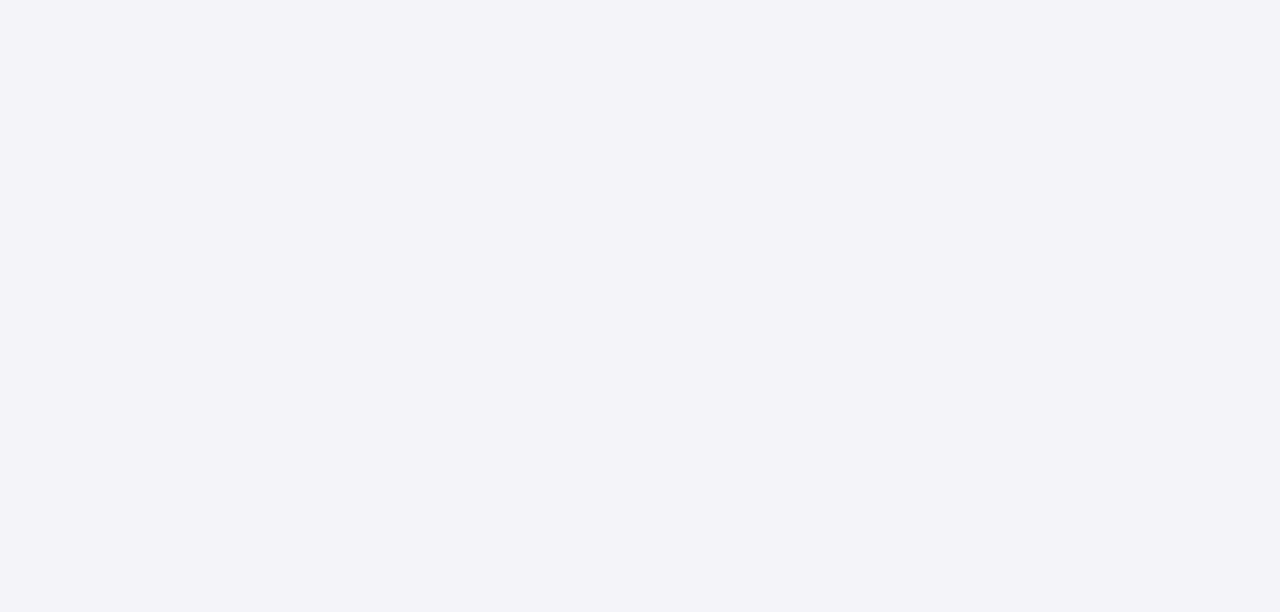
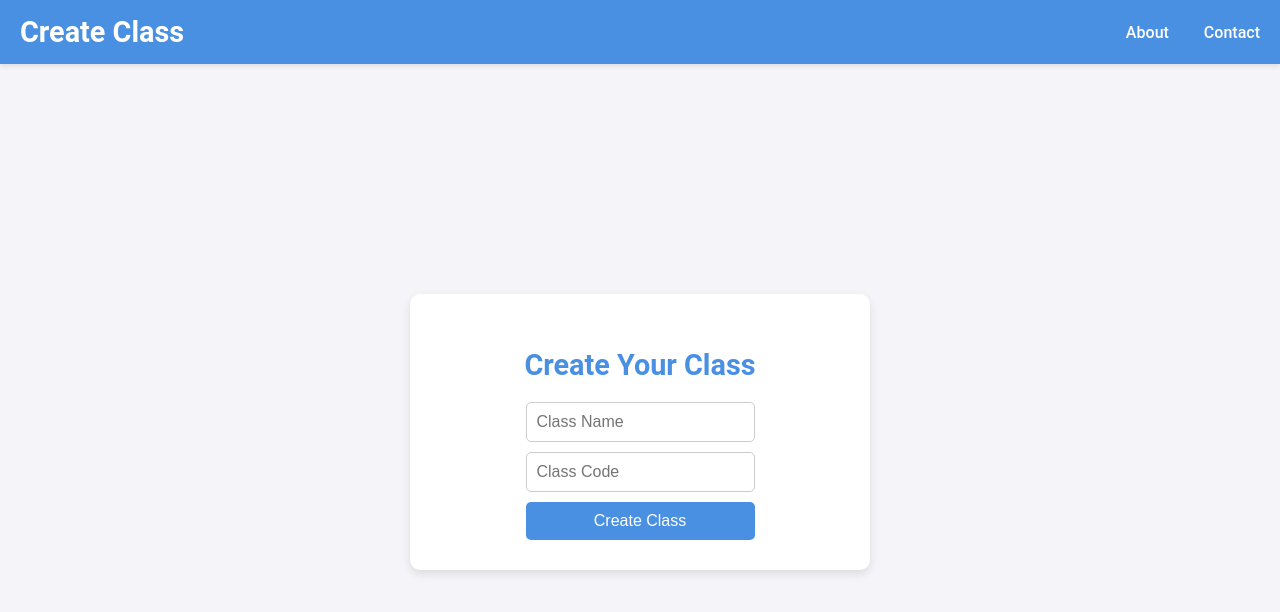
Before and after one commit to 4l0sh/studentPortal, a React (Vite) app in the folder studentportal/: page /createClass in a window 1280 px wide. Before the commit this address had no page. Shown: the top 612 px of the page. Built offline with nearby package versions, Linux system fonts and the light colour scheme.

Commit message:
add class for teachers

```diff
--- a/studentportal/src/App.jsx
+++ b/studentportal/src/App.jsx
@@ -5,6 +5,7 @@ import StudentSignup from './pages/studentSignup/studentSignup';
 import TeacherSignup from './pages/teacherSignup/teacherSignup';
 import TeacherLogin from './pages/teacherLogin/teacherLogin';
 import TeacherHome from './pages/teacherHome/teacherHome';
+import CreateClass from './pages/createClass/createClass';
 import About from './pages/about/about';
 import './App.css';
 
@@ -19,6 +20,7 @@ function App() {
           <Route path='/teacherLogin' element={<TeacherLogin />} />
           <Route path='/about' element={<About />} />
           <Route path='/teacher/home' element={<TeacherHome />} />
+          <Route path='/createClass' element={<CreateClass />} />
         </Routes>
       </Router>
     </Fragment>
--- /dev/null
+++ b/studentportal/src/pages/createClass/createClass.css
@@ -0,0 +1,38 @@
+.createClassContainer {
+  display: flex;
+  height: 100%;
+  box-sizing: border-box;
+  justify-content: center;
+  align-items: center;
+  flex-direction: column;
+}
+
+.classForm {
+  display: flex;
+  flex-direction: column;
+  gap: 10px;
+}
+.classForm input {
+  padding: 10px;
+  font-size: 1rem;
+  border: 1px solid #ccc;
+  border-radius: 5px;
+  transition: border-color 0.3s ease;
+}
+.classForm input:focus {
+  border-color: #4a90e2;
+  outline: none;
+}
+.classForm button {
+  padding: 10px;
+  font-size: 1rem;
+  color: white;
+  background-color: #4a90e2;
+  border: none;
+  border-radius: 5px;
+  cursor: pointer;
+  transition: background-color 0.3s ease;
+}
+.classForm button:hover {
+  background-color: #357ab8;
+}
--- /dev/null
+++ b/studentportal/src/pages/createClass/createClass.jsx
@@ -0,0 +1,72 @@
+import { Fragment, useState } from 'react';
+import './createClass.css';
+const CreateClass = () => {
+  const [className, setClassName] = useState('');
+  const [classCode, setClassCode] = useState('');
+  const [errorMessage, setErrorMessage] = useState('');
+
+  const submitHandle = (e) => {
+    e.preventDefault();
+    fetch('http://localhost:3000/api/createClass', {
+      method: 'POST',
+      headers: {
+        'Content-Type': 'application/json',
+        token: sessionStorage.getItem('token'),
+      },
+      body: JSON.stringify({ className, classCode }),
+    })
+      .then((response) => {
+        if (response.status === 200) {
+          response.json().then((data) => {
+            console.log(data);
+            window.location.href = '/teacher/home';
+          });
+        } else if (response.status === 400) {
+          setErrorMessage('Class already exists');
+        } else {
+          setErrorMessage('Something went wrong');
+        }
+      })
+      .catch((error) => {
+        console.log('Error creating class ', error);
+        setErrorMessage('Something went wrong');
+      });
+  };
+
+  return (
+    <Fragment>
+      <div className='mainContainer'>
+        <div className='navBar'>
+          <div className='navBarTitle'>
+            <h2>Create Class</h2>
+          </div>
+          <div className='navBarLinks'>
+            <a href='/about'>About</a>
+            <a href='#'>Contact</a>
+          </div>
+        </div>
+        <div className='createClassContainer'>
+          <div className='loginCard'>
+            <h2>Create Your Class</h2>
+            {errorMessage && <p className='error'>{errorMessage}</p>}
+            <form className='classForm' onSubmit={(e) => submitHandle(e)}>
+              <input
+                type='text'
+                placeholder='Class Name'
+                onChange={(e) => setClassName(e.target.value)}
+              />
+              <input
+                type='text'
+                placeholder='Class Code '
+                onChange={(e) => setClassCode(e.target.value)}
+              />
+              <button type='submit'>Create Class</button>
+            </form>
+          </div>
+        </div>
+      </div>
+    </Fragment>
+  );
+};
+
+export default CreateClass;
--- a/studentportal/src/pages/teacherHome/teacherHome.jsx
+++ b/studentportal/src/pages/teacherHome/teacherHome.jsx
@@ -1,5 +1,7 @@
 import { Fragment, useEffect, useState } from 'react';
+import axios from 'axios';
 import './teacherHome.css';
+import M from 'materialize-css';
 
 const TeacherHome = () => {
   const [assignments, setAssignments] = useState([]);
@@ -7,14 +9,13 @@ const TeacherHome = () => {
   const [assignmentName, setAssignmentName] = useState('');
   const [dueDate, setDueDate] = useState('');
   const addDate = new Date().toISOString().split('T')[0];
-  const teacherId = sessionStorage.getItem('teacherId');
 
   useEffect(() => {
+    const fetchAssignments = async () => {
       fetch('http://localhost:3000/api/assignments', {
         method: 'GET',
         headers: {
           'Content-Type': 'application/json',
-        teacherId: teacherId,
           token: sessionStorage.getItem('token'),
         },
       })
@@ -25,12 +26,41 @@ const TeacherHome = () => {
         .catch((error) => {
           console.log(error);
         });
+    };
+    fetchAssignments();
   }, []);
 
   const handleSubmit = (e) => {
     e.preventDefault();
     console.log(assignmentName, dueDate);
     console.log(addDate);
+    fetch('http://localhost:3000/api/addAssignment', {
+      method: 'POST',
+      headers: {
+        'Content-Type': 'application/json',
+        token: sessionStorage.getItem('token'),
+      },
+      body: JSON.stringify({
+        assignmentName,
+        dueDate,
+        addDate,
+      }),
+    }).then((response) => {
+      if (response.status === 200) {
+        response.json().then((data) => {
+          setAssignments(data);
+          setIsAddAssignment(false);
+          setAssignmentName('');
+          setDueDate('');
+          M.toast({ html: 'Assignment Added', classes: 'green' });
+          window.location.reload();
+        });
+      } else if (response.status === 400) {
+        M.toast({ html: 'Assignment already exists', classes: 'red' });
+      } else {
+        M.toast({ html: 'Something went wrong', classes: 'red' });
+      }
+    });
   };
 
   return (
@@ -88,7 +118,10 @@ const TeacherHome = () => {
             return (
               <div key={assignment._id} className='assignmentCard'>
                 <h3>{assignment.assignmentName}</h3>
-                <p>{assignment.dueDate}</p>
+                <p>
+                  <strong>Due: </strong>
+                  {assignment.dueDate}
+                </p>
               </div>
             );
           })}
--- a/studentportal/src/pages/teacherLogin/teacherLogin.jsx
+++ b/studentportal/src/pages/teacherLogin/teacherLogin.jsx
@@ -30,7 +30,6 @@ const TeacherLogin = () => {
           setErrorMessage('Incorrect Password');
         } else {
           sessionStorage.setItem('token', data.token);
-          sessionStorage.setItem('teacherId', data.teacherId);
           M.toast({ html: 'Login Succesfull', classes: 'green' });
           navigate('/teacher/home');
         }
--- a/studentportal/src/pages/teacherSignup/teacherSignup.jsx
+++ b/studentportal/src/pages/teacherSignup/teacherSignup.jsx
@@ -38,7 +38,7 @@ const TeacherSignup = () => {
           } else {
             M.toast({ html: 'Signup Succesfull', classes: 'green' });
             sessionStorage.setItem('token', data.token);
-            navigate('/home');
+            navigate('/createClass');
           }
         })
         .catch((error) => {
```
Also changed, not shown: studentportal/routes.mjs (+87 -39 lines). Lines whose indentation alone changed are shown as unchanged.
